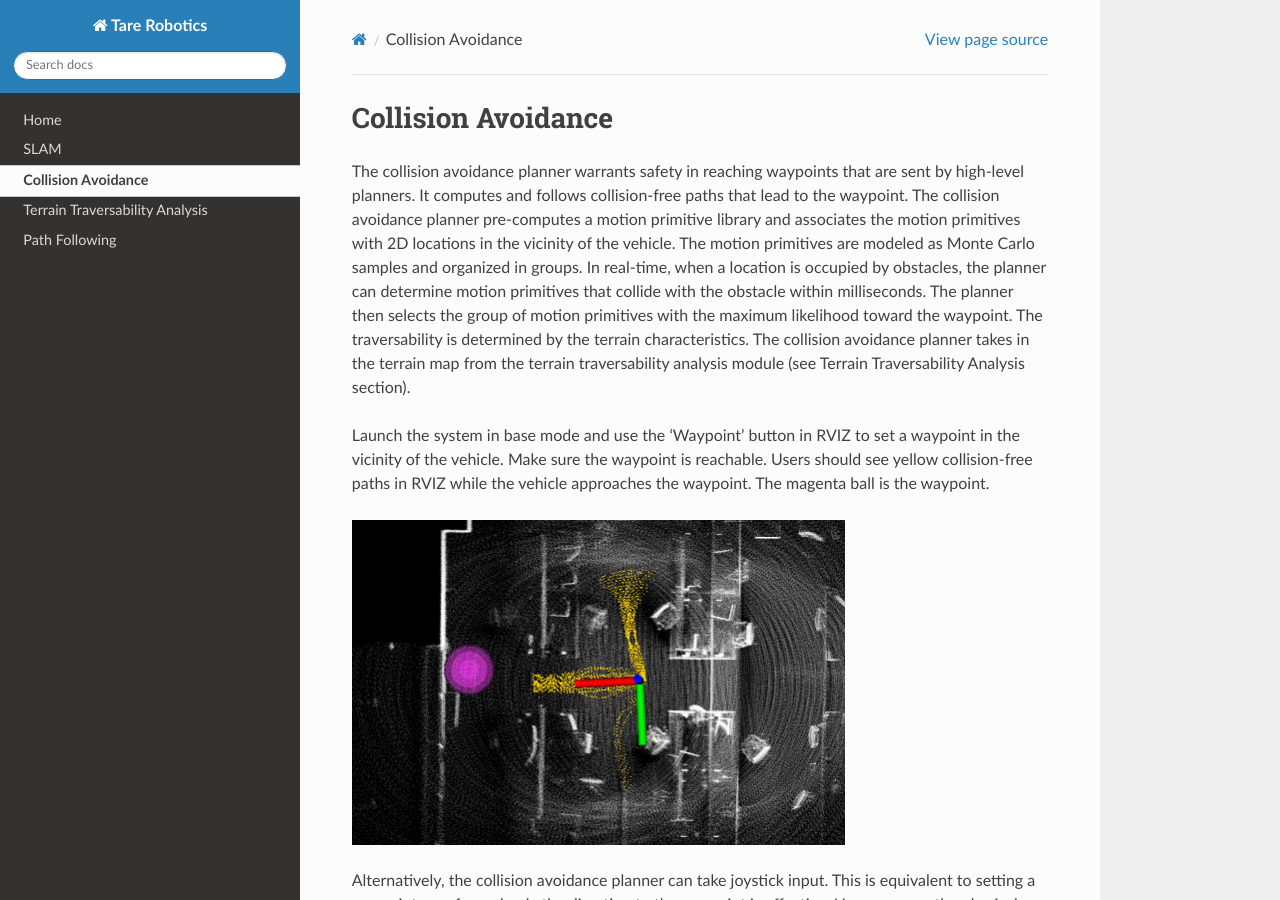
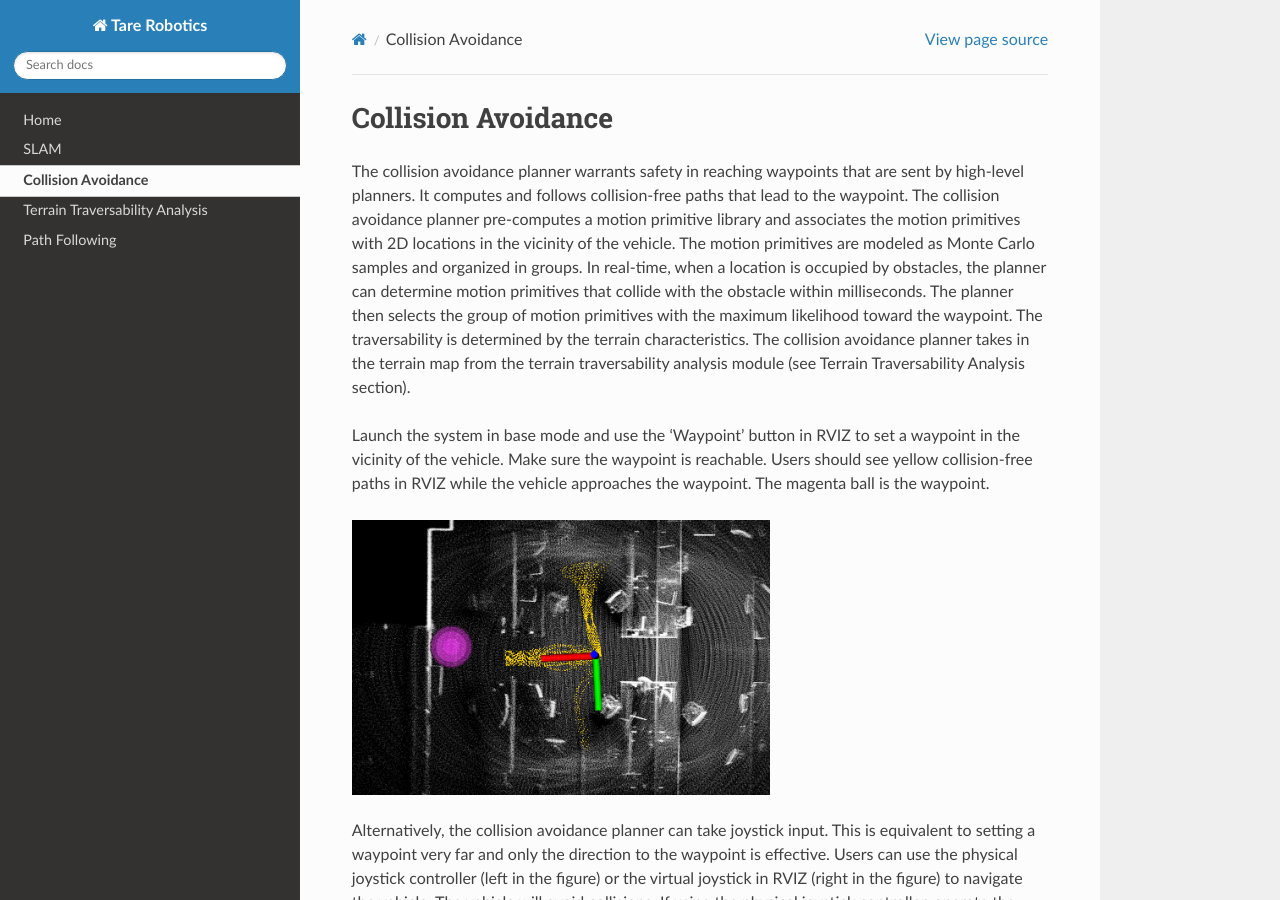
Before and after one commit to caochao39/tarerobotics, a Sphinx documentation site: the page built from docs/source/collision_avoidance.rst, in a window 1280 px wide and 900 px high. Built offline with Sphinx 7.4.7 and the Read the Docs theme 3.1.0, drawn with Linux system fonts in a browser that asks for light colours.

Commit message:
Update collision_avoidance.rst

```diff
--- a/docs/source/collision_avoidance.rst
+++ b/docs/source/collision_avoidance.rst
@@ -6,7 +6,7 @@ The collision avoidance planner warrants safety in reaching waypoints that are s
 Launch the system in base mode and use the ‘Waypoint’ button in RVIZ to set a waypoint in the vicinity of the vehicle. Make sure the waypoint is reachable. Users should see yellow collision-free paths in RVIZ while the vehicle approaches the waypoint. The magenta ball is the waypoint.
 
 .. image:: images/image6.png
-    :scale: 50%
+    :width: 60%
 
 Alternatively, the collision avoidance planner can take joystick input. This is equivalent to setting a waypoint very far and only the direction to the waypoint is effective. Users can use the physical joystick controller (left in the figure) or the virtual joystick in RVIZ (right in the figure) to navigate the vehicle. The vehicle will avoid collisions. If using the physical joystick controller, operate the right joystick on it. To resume navigation to the waypoint, click the 'Resume Navigation to Goal' button in RVIZ. Or, users can hold the 'waypoint-mode' button on the controller and use the right joystick to set the speed.
 
```
